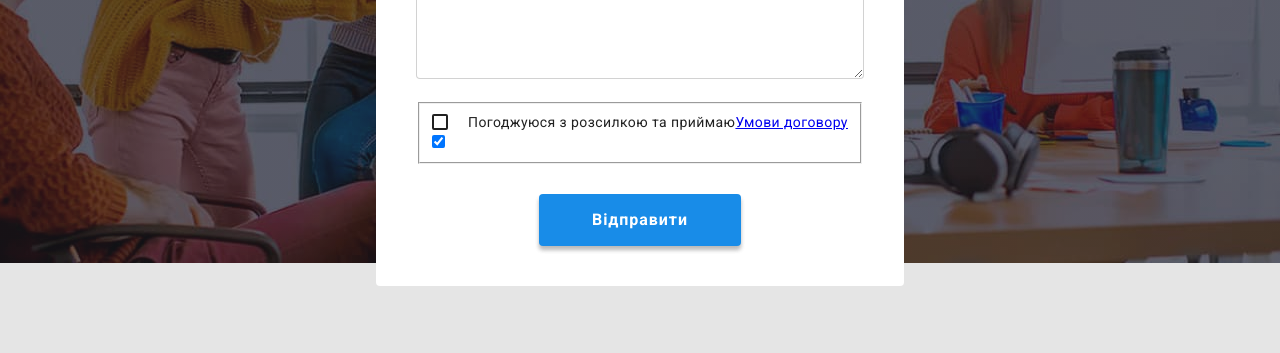
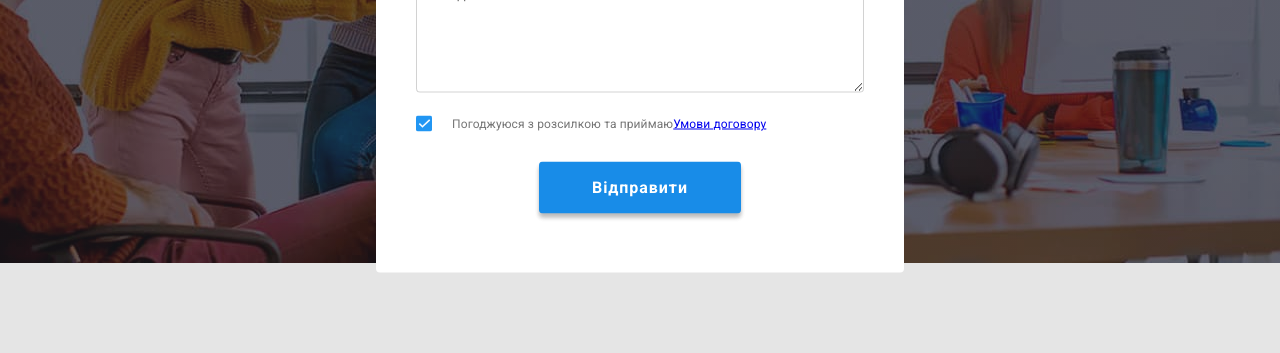
Before and after one commit to oksana1110/goit-markup-hw-06, a plain HTML site: page index.html in a window 1280 px wide. Both pictures are taken after a click on the button "Замовити послугу". Shown: the part 418-771 px from the top of the page. Drawn offline with nearby package versions, Linux system fonts and the light colour scheme.

Commit message:
added checkbox

```diff
--- a/css/styles.css
+++ b/css/styles.css
@@ -876,15 +876,13 @@ position: absolute;
 }
 .modal-politic{
     font-size: 14px;
-    font-style: 400;
+    font-weight: 400;
     line-height: calc(24/14);
     letter-spacing: 0.03em;
-    display: flex;
-    align-items: center;
-    justify-content: center;
+
 }
 
-.modal-politic::before {
+.modal-politic-label::before {
    content: '';
    width: 16px;
    height: 16px;
@@ -892,9 +890,15 @@ position: absolute;
    border-radius: 2px;
    margin-right: 20px;
 }
-/*.modal-politic:checked + label::before{
+label.modal-politic-label{
+    display: flex;
+    align-items: center;
+
+}
+.modal-politic-check:checked + label::before{
    border: none;
    background-repeat: no-repeat;
    background-image: url('../images/Vector.svg');
+   background-position: center;
    background-color: var(--active-color);
-}*/
+}
--- a/index.html
+++ b/index.html
@@ -381,7 +381,7 @@
             <div class="modal-input-group">
                 <label for="tel">Телефон</label>
                 <div class="modal-input-wrrap">
-                <input type="tel" class="modal-input"  name="tel" id="tel" title="+380 (96) 111-11-11" placeholder=" "  pattern="[\+]\d{3}\s[\(]\d{2}[\)]\s\d{3}[\-]\d{2}[\-]\d{2}" required>
+                <input type="tel" class="modal-input"  name="tel" id="tel" title="+380 (96) 111-11-11" placeholder=" "   required>
                 <svg class="modal-input-icon" width="18" height="18">
                     <use href="./images/icons.svg.svg#icon-phone-black"></use>
                 </svg>
@@ -400,11 +400,12 @@
                 <label for="comment">Коментар</label>
                 <textarea name="comment" class="modal-text" id="comment" placeholder="Введіть текст"></textarea>
             </div>
-            <fieldset >
-                <label class="modal-politic"  for="modal-politic">Погоджуюся з розсилкою та приймаю <a  href="/" target="_blank" rel="noopener noreferrer nofollow">Умови договору</a></label>
-                <input type="checkbox" name="modal-politic" id="modal-politic" checked>
+            <div class="modal-input-group">
+                <input type="checkbox" class="modal-politic-check visually-hidden" name="modal-politic" id="modal-politic" checked>
+                <label class="modal-politic-label" for="modal-politic">Погоджуюся з розсилкою та приймаю <a href="/" target="_blank"
+                        rel="noopener noreferrer nofollow">Умови договору</a></label>
 
-            </fieldset>
+            </div>
             <button class="modal-btn" type="submit">Відправити</button>
         </form>
     </div>
```
